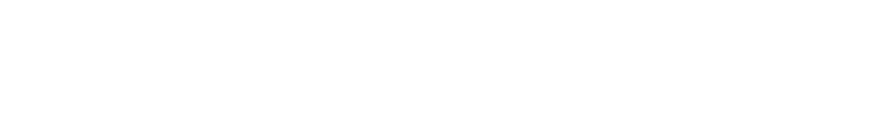
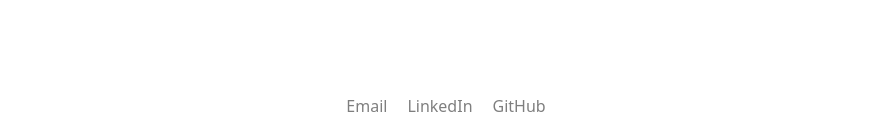
Before and after one commit to derryleng/personal-website, a React (Vite) app: page / in a window 1280 px wide. Shown: the part 1194-1333 px from the top of the page, without its empty margins (194-1085 px from the left). Before the commit the page ends 1264 px from the top, so only its background shows below. Built offline with nearby package versions, Linux system fonts and the light colour scheme.

Commit message:
Minimal footer

```diff
--- a/src/App.jsx
+++ b/src/App.jsx
@@ -14,7 +14,7 @@ function App() {
         <Portfolio />
         <Timeline />
         {/* <Contact /> */}
-        {/* <Footer /> */}
+        <Footer />
       </div>
     </>
   )
--- a/src/components/Footer.jsx
+++ b/src/components/Footer.jsx
@@ -1,9 +1,11 @@
 function Footer() {
     return (
         <div className="py-2 text-center">
-            <p className="mt-2 text-sm opacity-50">
-                Copyright &copy; {new Date().getFullYear()} Derry Leng
-            </p>
+            <div className="flex items-center justify-center my-4 space-x-5 text-base opacity-50">
+                <a href="mailto:derry.leng@gmail.com" className="hover:underline underline-offset-2 decoration-1">Email</a>
+                <a href="https://www.linkedin.com/in/derry-leng/" target="_blank" rel="noreferrer noopener" className="hover:underline underline-offset-2 decoration-1">LinkedIn</a>
+                <a href="https://github.com/derryleng" target="_blank" rel="noreferrer noopener" className="item-right hover:underline underline-offset-2 decoration-1">GitHub</a>
+            </div>
         </div>
     )
 }
```
